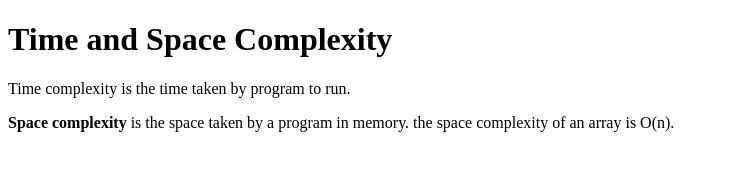
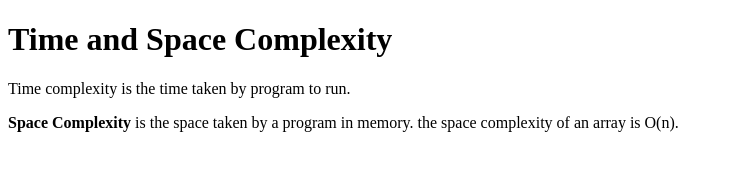
Before and after one commit to acciojob/time-and-space-complexity-mitkliku, a website: page main.html in a window 1280 px wide. Shown: the full height of the page, 0-733 px from the left. Drawn offline with Linux system fonts and the light colour scheme.

Commit message:
created a submission

```diff
--- a/main.html
+++ b/main.html
@@ -6,14 +6,14 @@
 <head>
 	<meta charset="utf-8" />
 	<meta name="viewport" content="width=device-width, initial-scale=1.0">
-	<title>Time and Space complexity</title>
+	<title>Time and Space Complexity</title>
 </head>
 <body>
 	<!-- the entire body must be written by student -->
 
 	<h1>Time and Space Complexity</h1>
 	<p>Time complexity is the time taken by program to run.</p>
-	<p><b>Space complexity</b> is the space taken by a program in memory. the space complexity of an array is O(n).</p>
+	<p><b>Space Complexity</b> is the space taken by a program in memory. the space complexity of an array is O(n).</p>
 
 </body>
 
```
